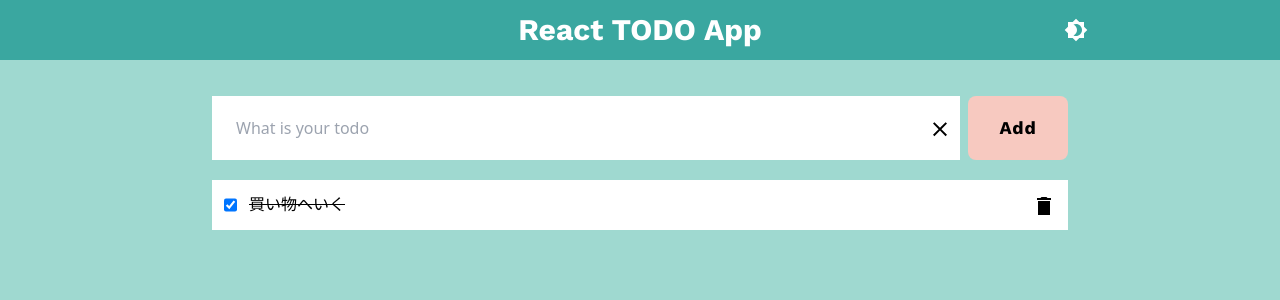
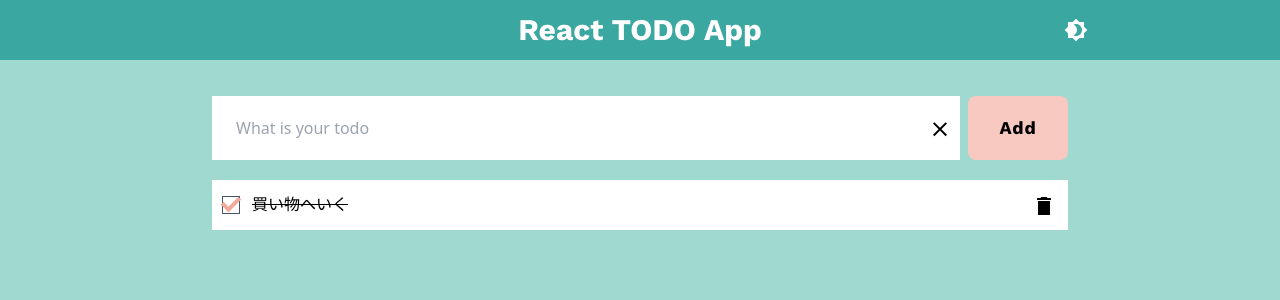
Before and after one commit to sae-github/to-do-app, a React (Vite) app: page / in a window 1280 px wide. Shown: the top 300 px of the page. Built offline with nearby package versions, Linux system fonts and the light colour scheme.

Commit message:
feat: issue1

```diff
--- a/src/components/ToDoForm.tsx
+++ b/src/components/ToDoForm.tsx
@@ -3,7 +3,10 @@ import { v4 as uuidv4 } from "uuid";
 import { useDispatch } from "react-redux";
 import { addTodo } from "../features/todoListSlice.js";
 
-const onClickResetButton = () => {
+const onClickResetButton = (
+  event: React.MouseEvent<SVGSVGElement, MouseEvent>
+) => {
+  event.preventDefault();
   const toDoField = document.getElementById("js-todo-field") as HTMLFormElement;
   toDoField.value = "";
 };
--- a/src/components/ToDoItem.tsx
+++ b/src/components/ToDoItem.tsx
@@ -1,4 +1,5 @@
 import DeleteSharpIcon from "@mui/icons-material/DeleteSharp";
+import { memo } from "react";
 
 interface TodoItem {
   id: string;
@@ -6,7 +7,8 @@ interface TodoItem {
   completed: boolean;
 }
 
-export const ToDoItem = ({
+export const ToDoItem = memo(
+  ({
     list,
     onClickDelete,
     onClickCheckbox,
@@ -16,18 +18,33 @@ export const ToDoItem = ({
     onClickCheckbox: (id: string) => void;
   }) => {
     return (
-    <li className="flex bg-white mb-3 p-3">
+      <li className="flex bg-white mb-3 p-3 pl-[40px] relative ">
+        <label className="peer-checked:line-through cursor-pointer w-full">
           <input
             type="checkbox"
+            id=""
             name=""
-        className="mr-3 peer"
+            className="mr-3 peer opacity-0 appearance-none absolute m-0"
             checked={list.completed}
             onChange={() => onClickCheckbox(list.id)}
           />
-      <p className="peer-checked:line-through">{list.title}</p>
+          <span
+            className="h-[18px] w-[18px] border-slate-600
+          border-solid inline-block border-[1px] absolute left-[10px] top-1/2
+        translate-y-[-50%] peer-checked:before:border-r-[4px]
+        peer-checked:before:content[''] peer-checked:before:block
+        peer-checked:before:w-[11px] peer-checked:before:h-[18px] peer-checked:before:border-b-[4px]
+        peer-checked:before:border-solid peer-checked:before:border-[#F1A99A]
+        peer-checked:before:rotate-[45deg] peer-checked:before:top-[5px] peer-checked:before:translate-y-[-50%]
+        peer-checked:before:absolute peer-checked:before:left-1/2 peer-checked:before:translate-x-[-50%]
+        "
+          ></span>
+          <span className="peer-checked:line-through">{list.title}</span>
+        </label>
         <button className="cursor-pointer ml-auto">
           <DeleteSharpIcon onClick={() => onClickDelete(list.id)} />
         </button>
       </li>
     );
-};
+  }
+);
--- a/src/components/ToDoList.tsx
+++ b/src/components/ToDoList.tsx
@@ -2,18 +2,19 @@ import { useDispatch, useSelector } from "react-redux";
 import type { RootState } from "../app/store";
 import { ToDoItem } from "./ToDoItem";
 import { toggleComplete, deleteTodo } from "../features/todoListSlice.js";
+import { useCallback } from "react";
 
 export const ToDoList = () => {
   const todoList = useSelector((state: RootState) => state.todo);
   const dispatch = useDispatch();
 
-  const onClickDelete = (targetId: string): void => {
+  const onClickDelete = useCallback((targetId: string): void => {
     dispatch(deleteTodo(targetId));
-  };
+  }, []);
 
-  const onClickCheckbox = (id: string): void => {
+  const onClickCheckbox = useCallback((id: string): void => {
     dispatch(toggleComplete(id));
-  };
+  }, []);
 
   return (
     <ul className="mt-5">
```
Lines whose indentation alone changed are shown as unchanged.
